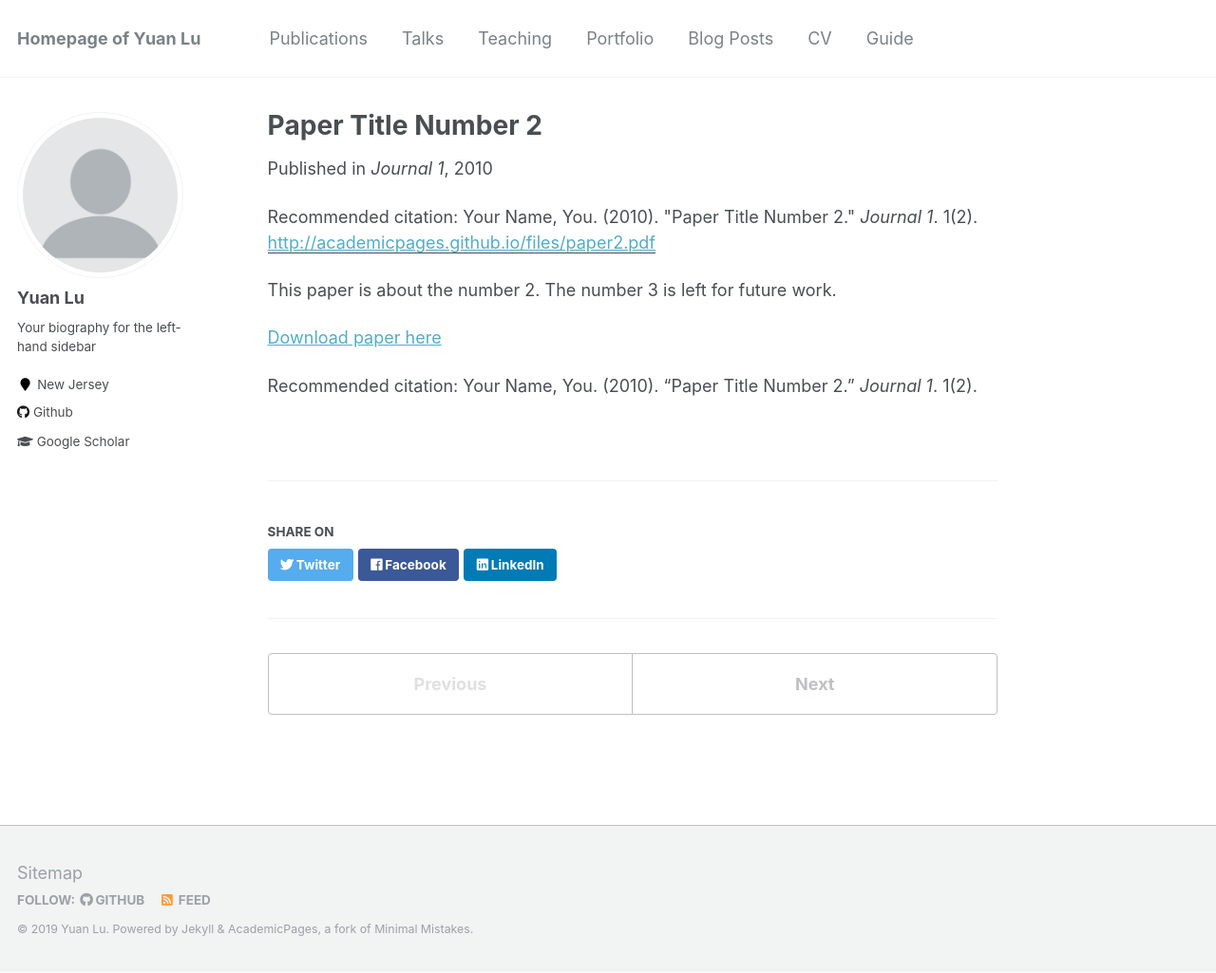
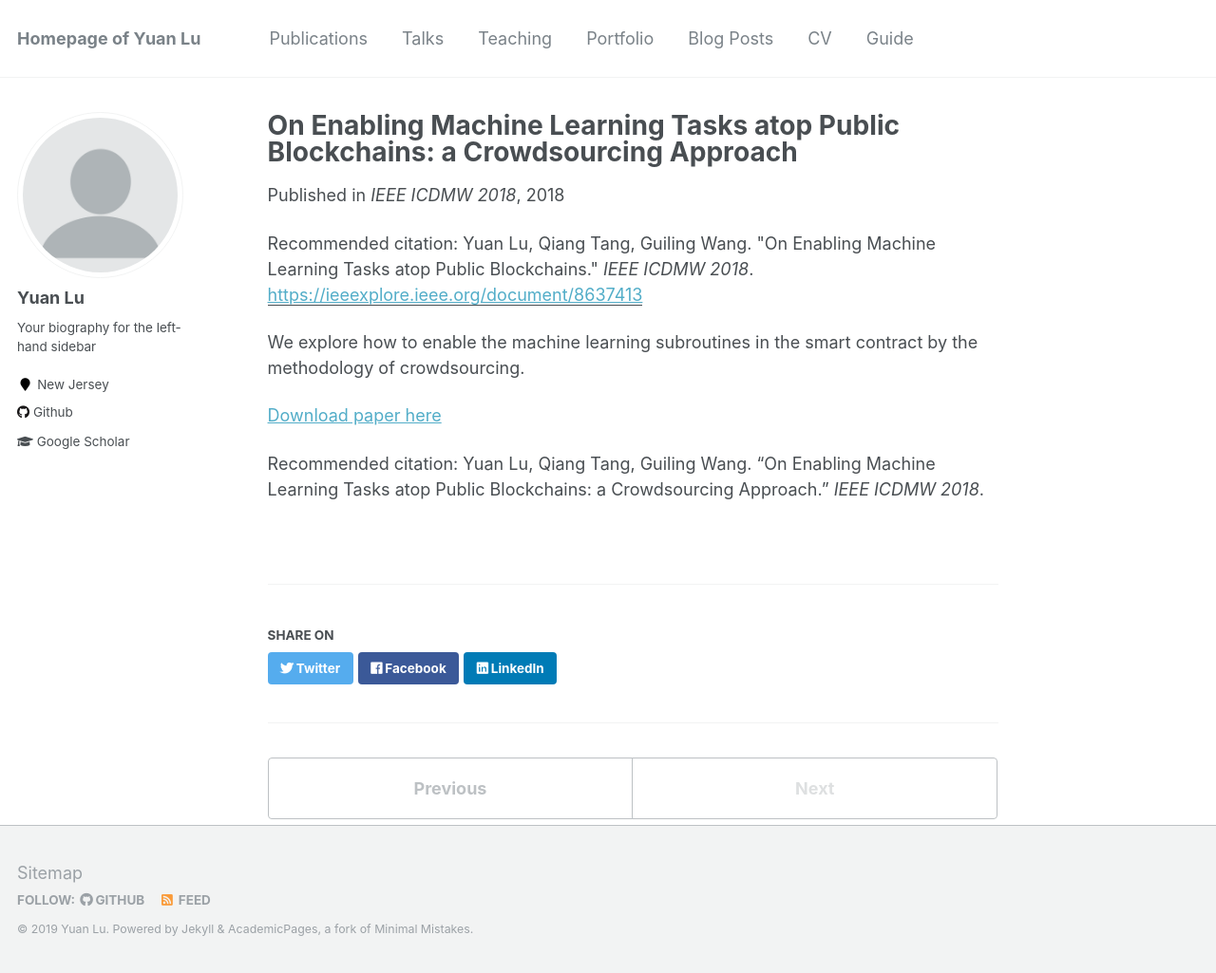
Before and after one commit to yylluu/yylluu.github.io, a Jekyll site: the page built from _publications/2010-10-01-paper-title-number-2.md, in a window 1280 px wide and 1025 px high. Shown: the whole window at 95% size. Built offline with Jekyll 4.4.1, drawn with Linux system fonts in a browser that asks for light colours.

Commit message:
Update 2010-10-01-paper-title-number-2.md

```diff
--- a/_publications/2010-10-01-paper-title-number-2.md
+++ b/_publications/2010-10-01-paper-title-number-2.md
@@ -1,15 +1,15 @@
 ---
-title: "Paper Title Number 2"
+title: "On Enabling Machine Learning Tasks atop Public Blockchains: a Crowdsourcing Approach"
 collection: publications
 permalink: /publication/2010-10-01-paper-title-number-2
-excerpt: 'This paper is about the number 2. The number 3 is left for future work.'
-date: 2010-10-01
-venue: 'Journal 1'
-paperurl: 'http://academicpages.github.io/files/paper2.pdf'
-citation: 'Your Name, You. (2010). &quot;Paper Title Number 2.&quot; <i>Journal 1</i>. 1(2).'
+excerpt: 'We explore how to enable the machine learning subroutines in the smart contract by the methodology of crowdsourcing.'
+date: 2018-10-01
+venue: 'IEEE ICDMW 2018'
+paperurl: 'https://ieeexplore.ieee.org/document/8637413'
+citation: 'Yuan Lu, Qiang Tang, Guiling Wang. &quot;On Enabling Machine Learning Tasks atop Public Blockchains.&quot; <i>IEEE ICDMW 2018</i>.'
 ---
-This paper is about the number 2. The number 3 is left for future work.
+We explore how to enable the machine learning subroutines in the smart contract by the methodology of crowdsourcing.
 
-[Download paper here](http://academicpages.github.io/files/paper2.pdf)
+[Download paper here](https://ieeexplore.ieee.org/document/8637413)
 
-Recommended citation: Your Name, You. (2010). "Paper Title Number 2." <i>Journal 1</i>. 1(2).
+Recommended citation: Yuan Lu, Qiang Tang, Guiling Wang. "On Enabling Machine Learning Tasks atop Public Blockchains: a Crowdsourcing Approach." <i>IEEE ICDMW 2018</i>.
```
